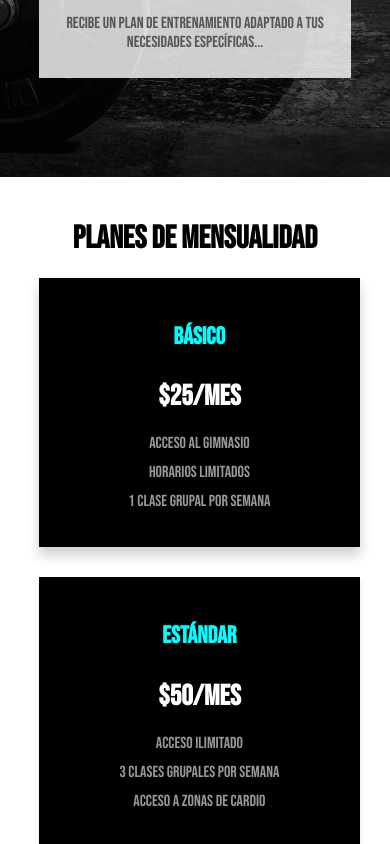
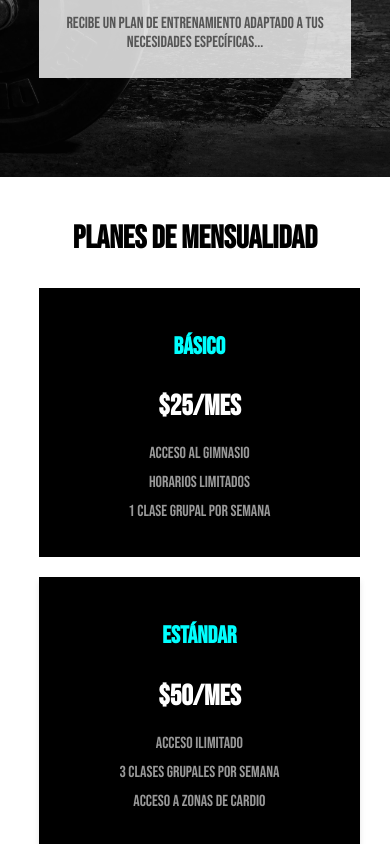
Before and after one commit to PradoLucas14/globalFitnes, a React (Vite) app in the folder globalFitnes/: page / in a window 390 px wide. In both pictures the pointer is over the element 199 px from the left and 2851 px from the top of the page. Shown: the part 2429-3273 px from the top of the page. Built offline with nearby package versions, Linux system fonts and the light colour scheme.

Commit message:
se realizaron modificaciones en la hoja de estilos en el componente Month para arreglos en su apartado responsivo

```diff
--- a/globalFitnes/src/components/homeComponents/month/Month.css
+++ b/globalFitnes/src/components/homeComponents/month/Month.css
@@ -3,20 +3,17 @@
     background-color: #fff;
     text-align: center;
 }
-
 .monthTitle {
     font-size: 2rem;
     margin-bottom: 30px;
     color: black;
 }
-
 .plansContainer {
     display: flex;
     gap: 20px;
     justify-content: center;
     flex-wrap: wrap;
 }
-
 .planCard {
     background-color: black;
     box-shadow: 0 4px 6px rgba(0, 0, 0, 0.1);
@@ -25,30 +22,25 @@
     text-align: center;
     transition: transform 0.3s ease, box-shadow 0.3s ease;
 }
-
 .planCard:hover {
     transform: translateY(-10px);
     box-shadow: 0 8px 12px rgba(0, 0, 0, 0.2);
 }
-
 .planTitle {
     font-size: 1.5rem;
     color: cyan;
     margin-bottom: 10px;
 }
-
 .planPrice {
     font-size: 1.8rem;
     font-weight: bold;
     color: #fff;
     margin-bottom: 20px;
 }
-
 .planFeatures {
     list-style: none;
     padding: 0;
 }
-
 .planFeature {
     font-size: 1rem;
     color: #999;
@@ -60,8 +52,11 @@
       flex-direction: column;
       align-items: center;
     }
-
     .planCard {
       width: 90%;
     }
+    .planCard:hover {
+        transform: none;
+        box-shadow: none;
     }
+  }
```
Lines whose indentation alone changed are shown as unchanged.
